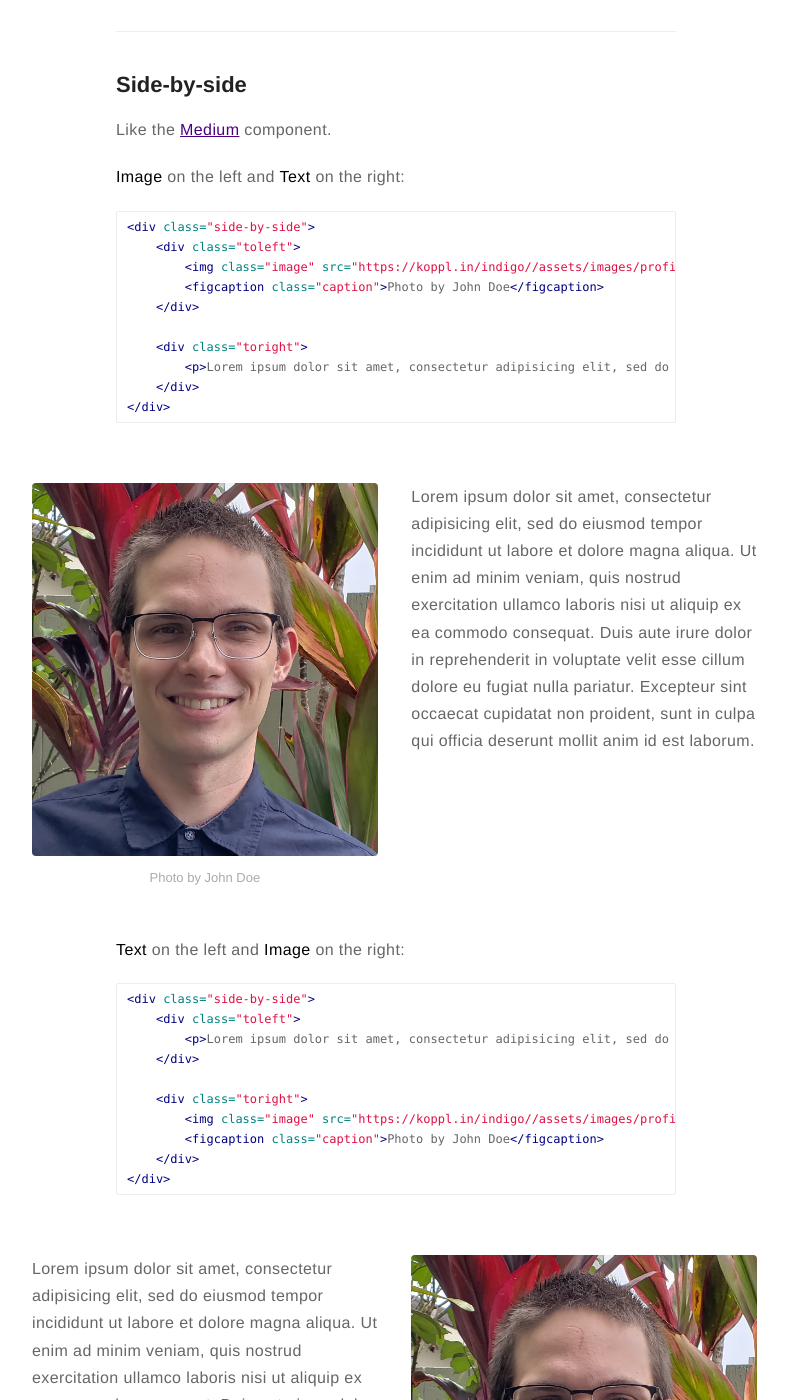
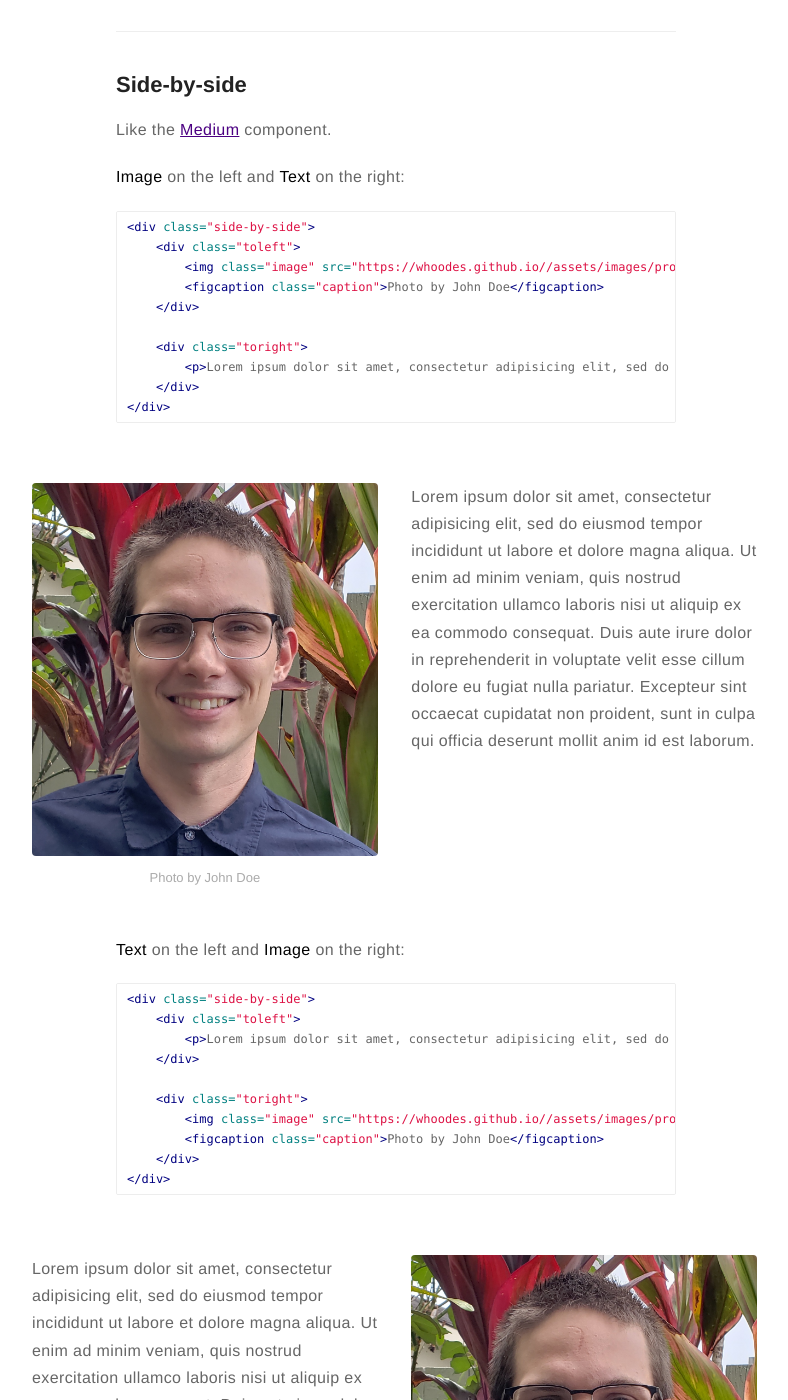
Before and after one commit to whoodes/whoodes.github.io, a Jekyll site: the page built from _posts/2015-02-24-markdown-extra-components.markdown, in a window 1280 px wide and 1400 px high, scrolled down 1068 px. Shown: the whole window, without its empty margins (244-1032 px from the left). Built offline with Jekyll 4.4.1, drawn with Linux system fonts in a browser that asks for light colours; comment, search, counter and statistics services are not loaded; part of the change alters nothing that is shown.

Commit message:
Add url to page.

```diff
--- a/_config.yml
+++ b/_config.yml
@@ -16,7 +16,7 @@ resume: true
 resume-external: true
 resume-url: https://google.com/?q=my+resume
 
-url: https://koppl.in/indigo
+url: https://whoodes.github.io
 # your url: http://USERNAME.github.io
 
 permalink: /:title/
```
